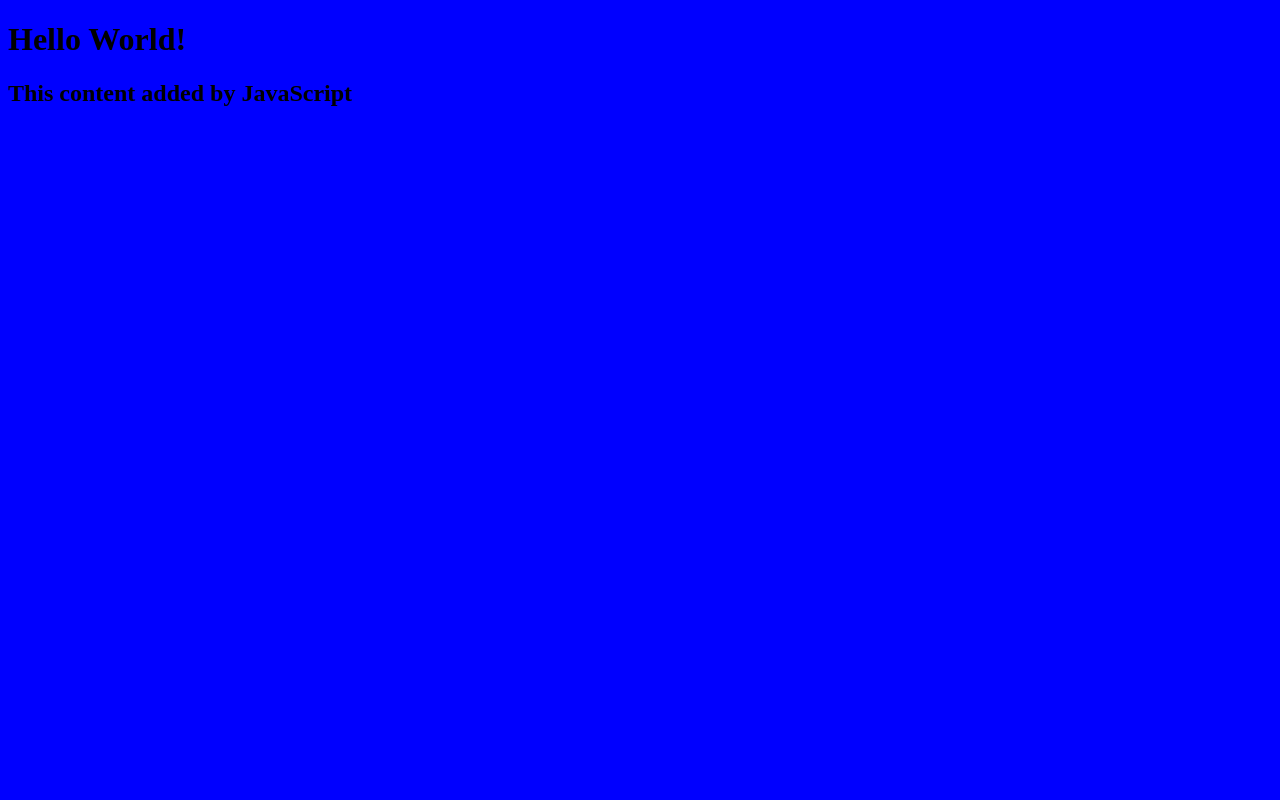
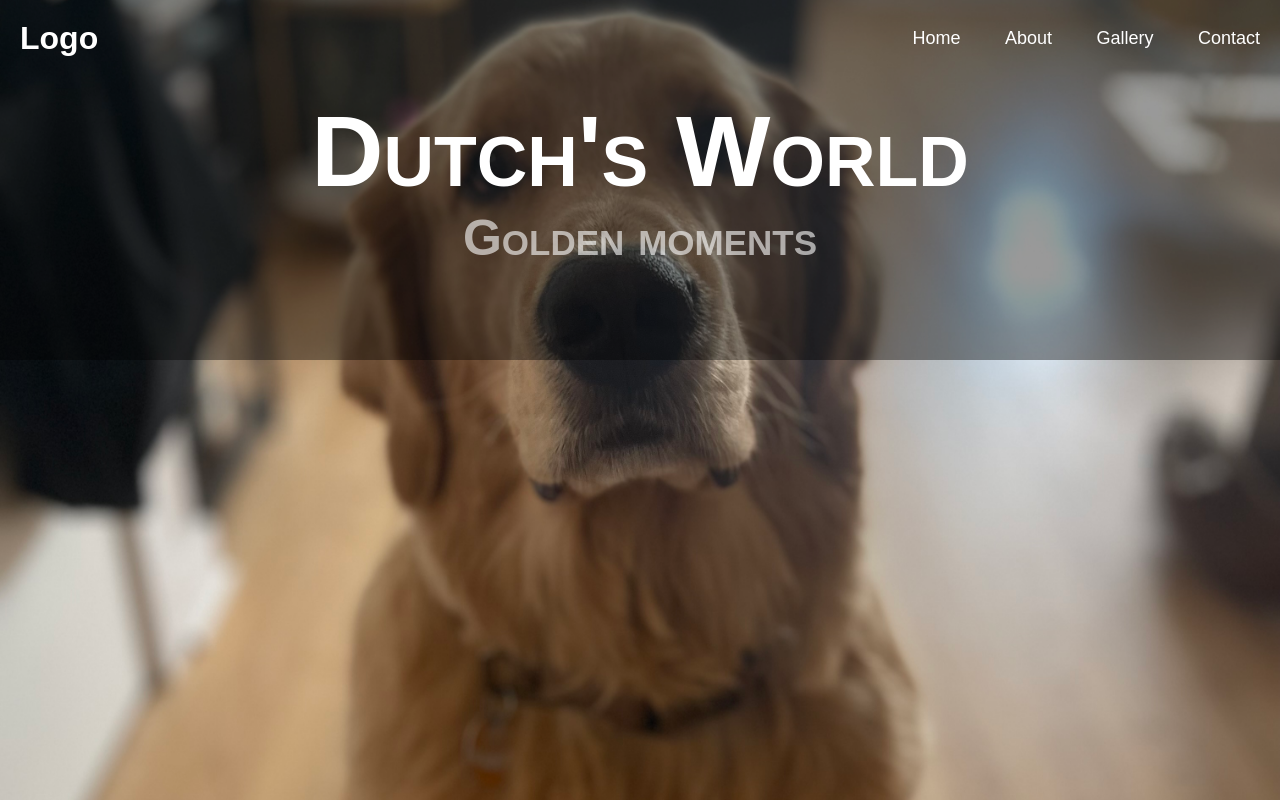
Before and after one commit to tyjsmith1/my-website, a plain HTML site: page index.html in a window 1280 px wide. Drawn offline with Linux system fonts and the light colour scheme.

Commit message:
first iteration of dutch website

```diff
--- a/index.html
+++ b/index.html
@@ -2,10 +2,30 @@
 <html lang="en">
     <head>
         <link rel="stylesheet" href="style.css" />
-        <title>My Personal Website</title>
+        <title>Dutch's World</title>
     </head>
     <body>
-        <h1>Hello World!</h1>
-        <script src="script.js"></script>
+        <!-- nav -->
+        <header class="header">
+            <a href="index.html" class="logo">Logo</a>
+
+            <nav class="navbar">
+                <a href="index.html">Home</a>
+                <a href="about.html">About</a>
+                <a href="gallery.html">Gallery</a>
+                <a href="contact.html">Contact</a>
+            </nav>
+        </header>
+        <!-- end nav -->
+        <!-- main -->
+        <header class ="hero">
+            <div class="hero-container">
+                <div class="hero-text">
+                    <h1>Dutch's World</h1>
+                    <h4>Golden moments</h4>
+                </div>
+            </div>
+        </header>
+        <!-- end of main -->
     </body>
 </html>
--- a/script.js
+++ /dev/null
@@ -1,4 +0,0 @@
-const h2 = document.createElement("h2");
-h2.textContent = "This content added by JavaScript";
-
-document.querySelector("body").appendChild(h2);
--- a/style.css
+++ b/style.css
@@ -1,3 +1,107 @@
-body {
-    background: blue;
+/*
+===============
+Hero
+===============
+*/
+body,html {
+    margin: 0;
+    padding: 0;
+    background: url('../my-website/assets/IMG_5130.jpeg') center/cover no-repeat;
+    min-height: 100vh;
 }
+.hero {
+    height: 100vh;
+    position: relative;
+  }
+.hero-container {
+    position: absolute;
+    width: 100%;
+    height: 45%;
+    top: 0;
+    left: 0;
+    background: rgba(0, 0, 0, 0.4);
+    display: flex;
+    align-items: center;
+    justify-content: center;
+  }
+.hero-text {
+    text-align: center;
+    color: white;
+    font-family: "Poppins", sans-serif;
+    font-size: 50px;
+    font-variant: small-caps;
+  }
+.hero-text h4{
+    font-stretch: expanded;
+    opacity: 0.6;
+    font-family: "Poppins", sans-serif;
+}
+
+/*
+===============
+Navbar
+===============
+*/
+* {
+    margin: 0;
+    padding: 0;
+    box-sizing: border-box;
+    font-family: "Poppins", sans-serif;
+}
+
+.header {
+    position: fixed;
+    top: 0;
+    left: 0;
+    padding: 20px;
+    width: 100%;
+    background: transparent;
+    display: flex;
+    justify-content: space-between;
+    align-items: center;
+    z-index: 100;
+}
+
+.logo {
+    font-size: 32px;
+    color: #fff;
+    text-decoration: none;
+    font-weight: 700;
+}
+
+.navbar a {
+    position: relative;
+    font-size: 18px;
+    color: #fff;
+    font-weight: 500;
+    text-decoration: none;
+    margin-left: 40px;
+}
+
+.navbar a::before {
+    content: '';
+    position: absolute;
+    top: 100%;
+    left: 0;
+    width: 0;
+    height: 2px;
+    background: #fff;
+    transition: .3s;
+}
+
+.navbar a:hover::before {
+    width: 100%;
+
+}
+/*
+===============
+button
+===============
+*/
+
+
+  /*
+===============
+footer
+===============
+*/
```
Also changed, not shown: about.html (added), assets/IMG_4975.JPG (added), assets/IMG_5130.jpeg (added), assets/button_nav.png (added), contact.html (added), gallery.html (added), 6 other files.
